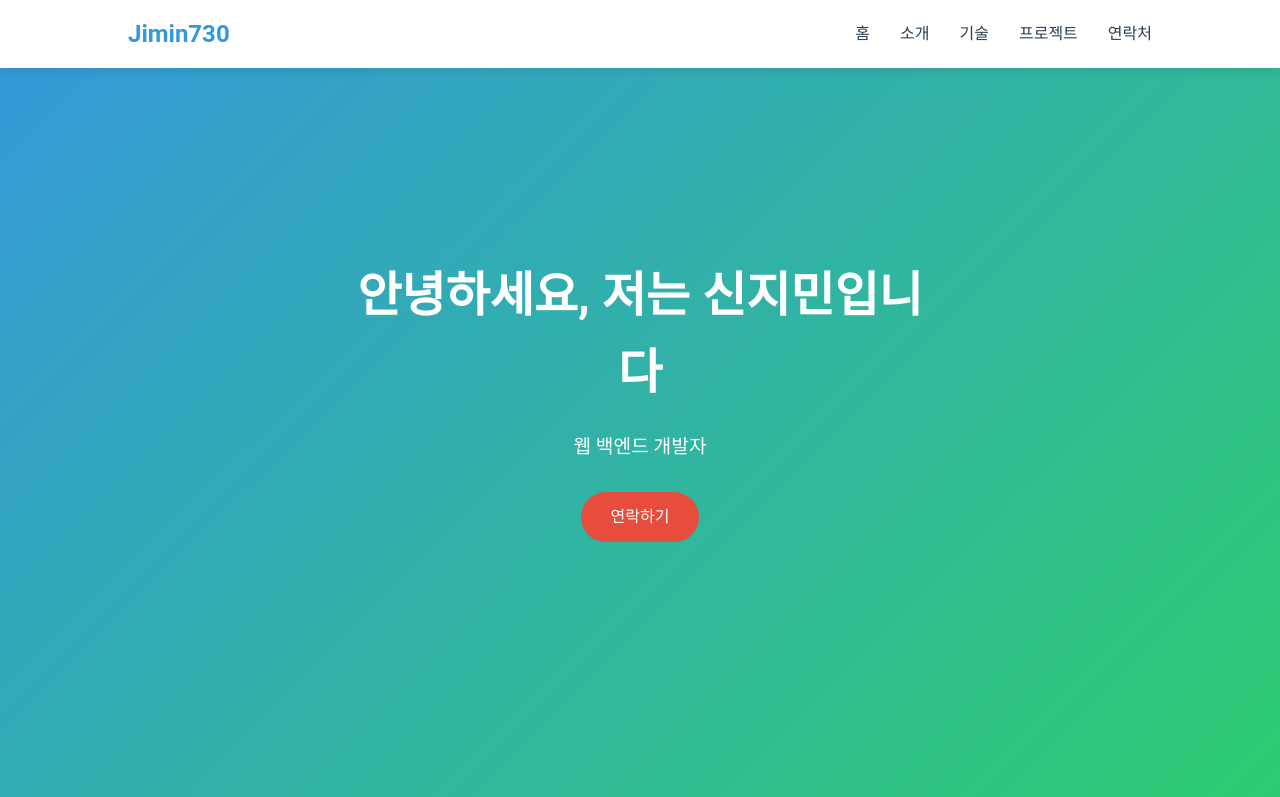
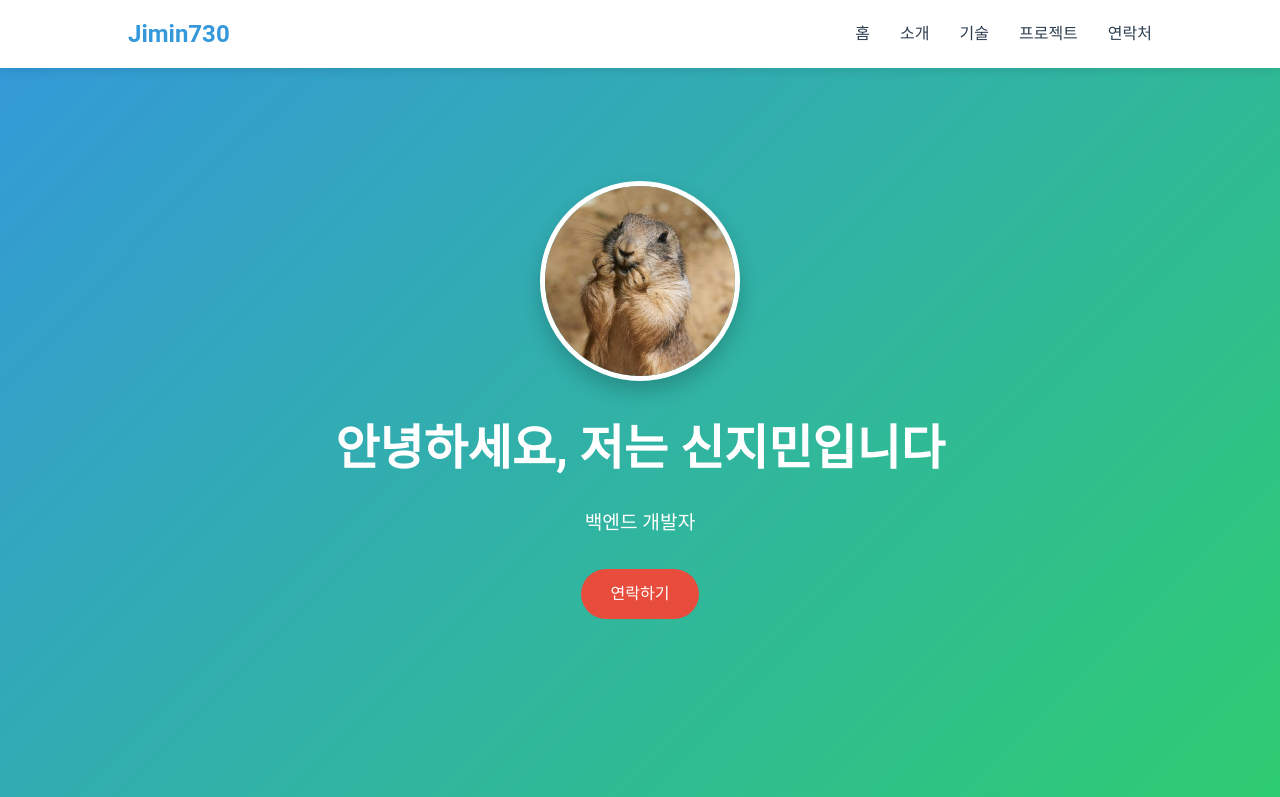
Before and after one commit to Jimin730/Jimin730.github.io, a plain HTML site: page index.html in a window 1280 px wide. Shown: the top 797 px of the page. Drawn offline with Linux system fonts and the light colour scheme.

Commit message:
프로필 수정

```diff
--- a/index.html
+++ b/index.html
@@ -23,8 +23,11 @@
     <!-- 홈 섹션 -->
     <section id="home">
         <div class="home-content">
+            <div class="profile-container">
+                <img src="images/프레리도그1.jpeg" alt="프로필 사진" class="profile-image">
+            </div>
             <h1>안녕하세요, 저는 신지민입니다</h1>
-            <p>웹 백엔드 개발자</p>
+            <p>백엔드 개발자</p>
             <a href="#contact" class="btn">연락하기</a>
         </div>
     </section>
@@ -34,7 +37,7 @@
         <div class="container">
             <h2>About Me</h2>
             <div class="about-content">
-                <img src="profile.jpg" alt="프로필 사진">
+                <img src="images/프레리도그2.jpg" alt="프로필 사진">
                 <div class="about-text">
                     <p>저는 열정적인 웹 개발자로, 혁신적인 솔루션을 만드는 것을 좋아합니다...</p>
                 </div>
--- a/styles.css
+++ b/styles.css
@@ -85,19 +85,22 @@ section {
     display: flex;
     align-items: center;
     justify-content: center;
-    padding: 100px 10%;
-    background-color: white;
+    padding: 0 10%; /* padding 수정 */
 }
 
-/* 홈 섹션 */
+/* 홈 섹션 전체 스타일 조정 */
 #home {
     background: linear-gradient(135deg, var(--primary-color), var(--secondary-color));
     color: white;
     text-align: center;
+    padding: 0; /* padding 제거 */
 }
 
 #home .home-content {
-    max-width: 600px;
+    max-width: 800px; /* 너비 조정 */
+    width: 100%;
+    padding: 20px;
+    text-align: center;
 }
 
 #home h1 {
@@ -109,6 +112,28 @@ section {
     font-size: 1.2rem;
     margin-bottom: 30px;
 }
+
+/* 프로필 이미지 스타일 */
+.profile-container {
+    display: flex;
+    justify-content: center;
+    margin-bottom: 30px;
+}
+
+.profile-image {
+    width: 200px;
+    height: 200px;
+    border-radius: 50%; /* 동그랗게 만들기 */
+    object-fit: cover; /* 이미지 비율 유지 */
+    border: 5px solid white; /* 흰색 테두리 */
+    box-shadow: 0 10px 20px rgba(0,0,0,0.2); /* 그림자 효과 */
+    transition: transform 0.3s ease;
+}
+
+.profile-image:hover {
+    transform: scale(1.05); /* 호버 시 약간 확대 */
+}
+
 
 /* 버튼 스타일 */
 .btn {
@@ -249,4 +274,12 @@ footer {
     section {
         padding: 50px 5%;
     }
+
+    #home .home-content {
+        padding: 20px 10px;
+    }
+
+    #home h1 {
+        font-size: 2rem; /* 모바일에서 폰트 크기 조정 */
+    }
 }
```
Also changed, not shown: images/프레리도그1.jpeg (added), images/프레리도그2.jpg (added).
